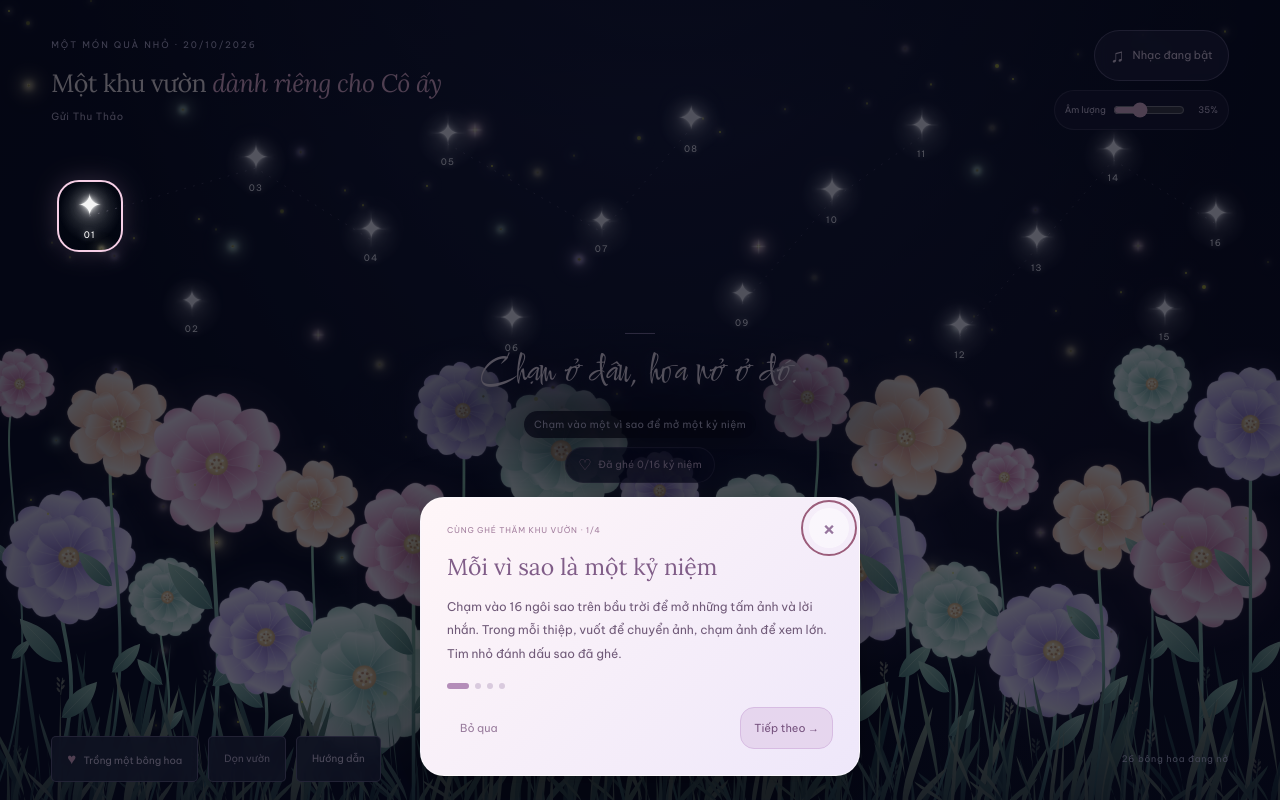
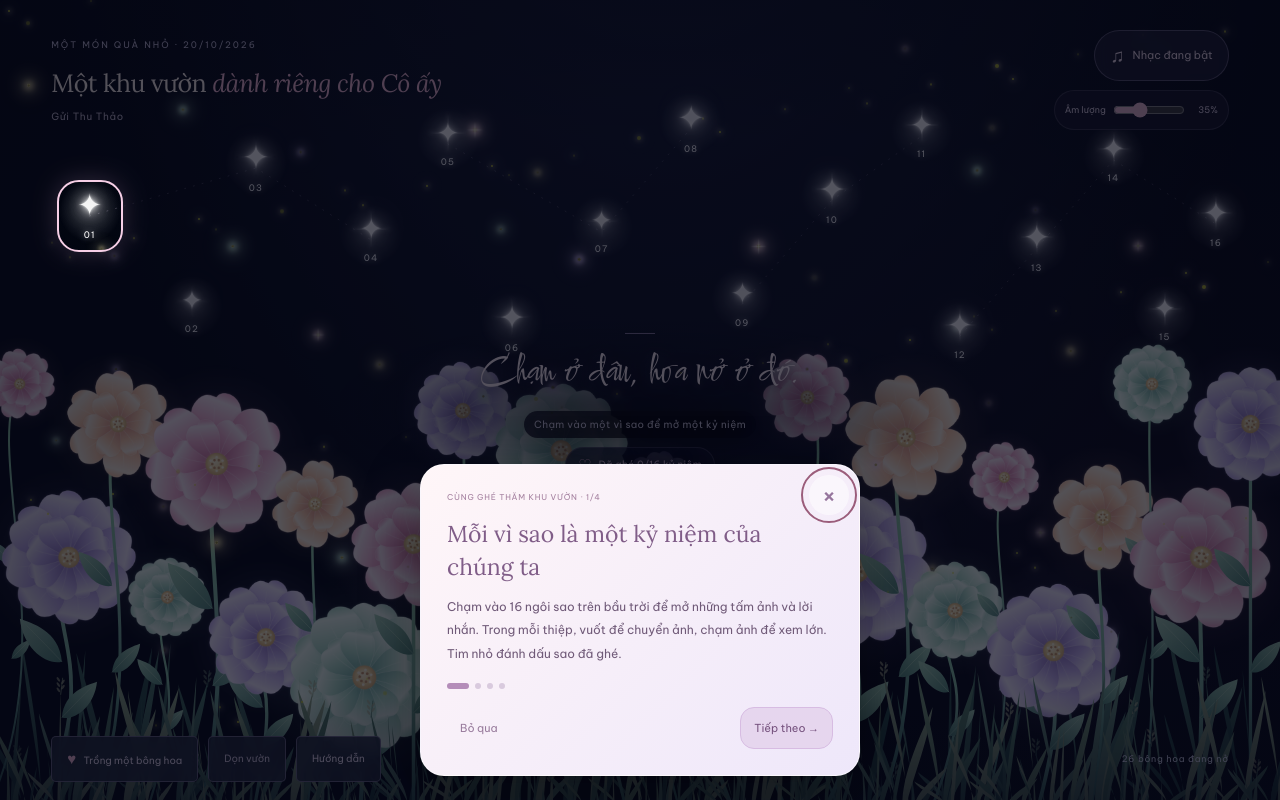
Before and after one commit to ToanTKN/khu-vuon-cho-em, a React (Vite) app: page / in a window 1280 px wide. Built offline with nearby package versions, Linux system fonts and the light colour scheme.

Commit message:
Update personalized garden guide text

```diff
--- a/src/components/GardenGuide.tsx
+++ b/src/components/GardenGuide.tsx
@@ -3,10 +3,10 @@ import { createPortal } from 'react-dom';
 import { Modal } from './Modal';
 
 const steps = [
-  { target: '.keepsake-star', title: 'Mỗi vì sao là một kỷ niệm', text: 'Chạm vào 16 ngôi sao trên bầu trời để mở những tấm ảnh và lời nhắn. Trong mỗi thiệp, vuốt để chuyển ảnh, chạm ảnh để xem lớn. Tim nhỏ đánh dấu sao đã ghé.', top: false },
+  { target: '.keepsake-star', title: 'Mỗi vì sao là một kỷ niệm của chúng ta', text: 'Chạm vào 16 ngôi sao trên bầu trời để mở những tấm ảnh và lời nhắn. Trong mỗi thiệp, vuốt để chuyển ảnh, chạm ảnh để xem lớn. Tim nhỏ đánh dấu sao đã ghé.', top: false },
   { target: '.garden-tools button', title: 'Tự tay gieo một khu vườn', text: 'Chạm vào khoảng trống trong vườn: một bông hoa sẽ nở ngay chỗ ấy. Hoặc bấm “Trồng một bông hoa” bên dưới. “Dọn vườn” giúp trồng lại, vẫn giữ các kỷ niệm.', top: true },
-  { target: '.keepsake-gift', title: 'Có một lá thư dành riêng cho cô ấy', text: 'Chạm vào hộp quà để mở lá thư. Có thể mở bất cứ lúc nào; khi ghé đủ 16 sao, một lời nhắn cuối sẽ xuất hiện và hộp quà sáng lên.', top: true },
-  { target: '.music-controls', title: 'Bật nhạc, để khu vườn cùng đung đưa', text: 'Bấm nút nhạc để bật hoặc tắt, kéo thanh âm lượng để chỉnh tiếng. Hoa và cỏ sẽ đung đưa theo nhạc. Muốn xem lại các bước này, bấm “Hướng dẫn” ở cuối màn hình nhé.', top: false },
+  { target: '.keepsake-gift', title: 'Có một lá thư dành riêng cho Cô ấy, nhớ mở ra nhé', text: 'Chạm vào hộp quà để mở lá thư. Có thể mở bất cứ lúc nào; khi ghé đủ 16 sao, một lời nhắn cuối sẽ xuất hiện và hộp quà sáng lên.', top: true },
+  { target: '.music-controls', title: 'Bật nhạc, để khu vườn cùng đông đưa theo nhạc nèo!!!', text: 'Bấm nút nhạc để bật hoặc tắt, kéo thanh âm lượng để chỉnh tiếng. Hoa và cỏ sẽ đung đưa theo nhạc. Muốn xem lại các bước này, bấm “Hướng dẫn” ở cuối màn hình nhé.', top: false },
 ];
 
 export function GardenGuide({ onClose }: { onClose: () => void }) {
```
